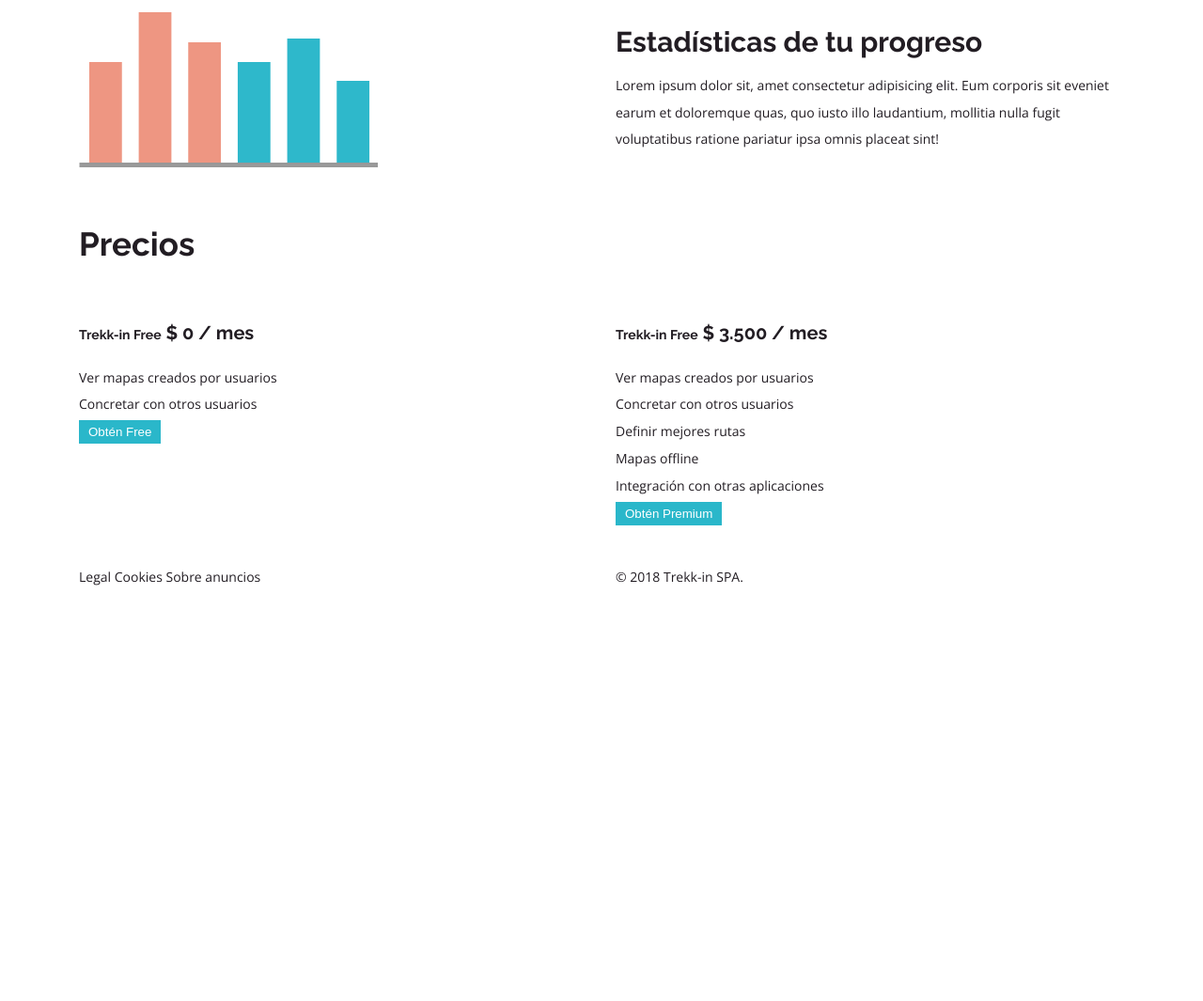
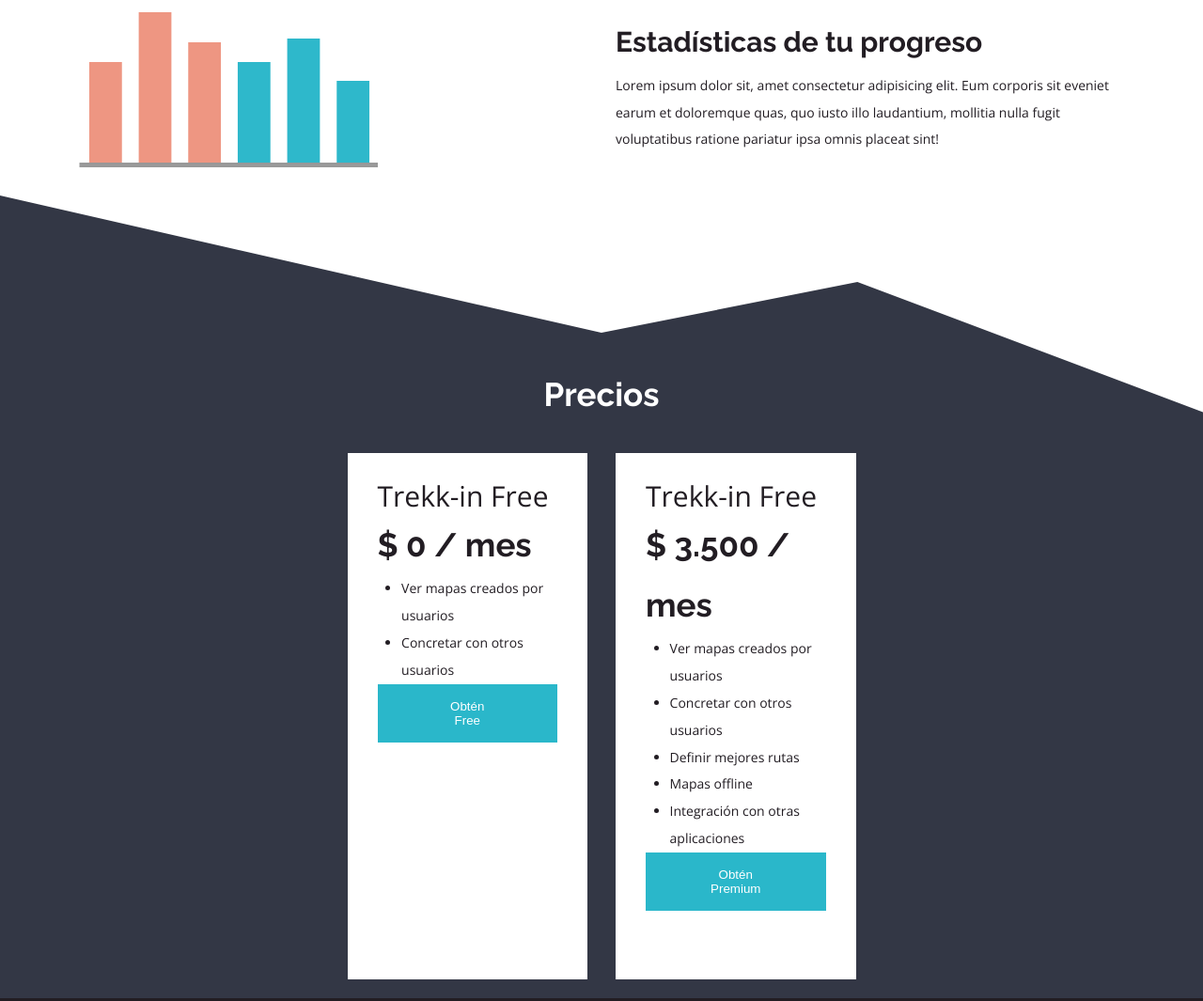
Before and after one commit to Bernabeee/prueba_css, a plain HTML site: page index.html in a window 1280 px wide. Shown: the part 981-2046 px from the top of the page at 94% size. Before the commit the page ends 1630 px from the top, so only its background shows below. Drawn offline with nearby package versions, Linux system fonts and the light colour scheme.

Commit message:
ejercicio prueba

```diff
--- a/assets/sass/abstract/_variables.scss
+++ b/assets/sass/abstract/_variables.scss
@@ -28,7 +28,7 @@
 $raleway: 'Raleway', sans-serif;
 $open-sans: 'Open Sans', sans-serif;
 
-// Pesos tipográficos
+// tamaños tipográficos
 $xxxxx-large: 50px;
 $xxxx-large: 45px;
 $xxx-large: 40px;
--- a/assets/sass/base/_reset.scss
+++ b/assets/sass/base/_reset.scss
@@ -31,9 +31,7 @@
 body {
 	line-height: 1;
 }
-ol, ul {
-	list-style: none;
-}
+
 blockquote, q {
 	quotes: none;
 }
--- a/assets/sass/components/_buttons.scss
+++ b/assets/sass/components/_buttons.scss
@@ -21,4 +21,12 @@
       color: $raising-black;
     }
 
+    &--tree {
+      background-color: $ball-blue;
+      color: $white;
+      padding: 1rem 4rem;
+      display: block;
+      margin: auto;
+    }
+
   }
--- a/assets/sass/layouts/_onboard.scss
+++ b/assets/sass/layouts/_onboard.scss
@@ -9,3 +9,80 @@
       background-size: contain;
     }
   }
+
+  .bg__mountain {
+    background-image: url('../img/bg-price.svg');
+    background-size: cover;
+    padding-top: 10rem;
+  }
+
+  .titulo--position {
+    text-align: center;
+
+  }
+
+  .titulo--color {
+    color: white;
+  }
+
+  .offer {background-color: white;
+    padding: 2rem;
+ overflow: hidden;
+height: 70vh;}
+
+  .offer h4 {
+    font-size: $xx-large;
+  }
+  .offer small {
+    font-size: $x-large;
+    font-weight: lighter;
+  }
+
+  .offer ul {
+    margin-left: 1.6rem;
+
+  }
+
+  .offer__position--uno {
+    grid-column: 4 / 7 !important;
+  }
+
+  .offer__position--dos {
+    grid-column: 7 / 10 !important;
+  }
+
+  @media only screen and (max-width: $viewport-small) {
+    .offer__position--uno {
+      grid-column: 1 / 13 !important;
+    }
+
+    .offer__position--dos {
+      grid-column: 1 / 13 !important;
+    }
+    .offer {background-color: white;
+      padding: 2rem;
+   overflow: hidden;
+  height: 80vh;}
+
+
+  .offer .footer__one {
+    position: relative;
+    top: 22rem;
+
+
+  }
+
+  .offer .footer__two{
+    position: relative;
+    top: 15rem;
+  }
+  }
+
+  .footer--color {
+
+    background-color: $raising-black;
+    color: $white;
+  }
+  .footer--color a {
+    color: $white;
+  }
--- a/index.html
+++ b/index.html
@@ -125,18 +125,21 @@
         </div>
     </section>
 
-    <section class="container">
+    <section class="bg__mountain">
+
+      <div class="container ">
             <div class="row">
                     <div class="col-12">
-                      <h2>Precios</h2>
+                      <h2 class="titulo--position titulo--color">Precios</h2>
                     </div>
             </div>
             <div class="row">
-                    <div class="col-12 col-md-6">
-                      <article class="offer">
+                    <div class="col-12 col-md-4 offer__position--uno">
+                      <article class="offer ">
                         <header>
+                            <small>Trekk-in Free</small>
                           <h4>
-                            <small>Trekk-in Free</small>
+
                             $ 0 / mes
                           </h4>
                         </header>
@@ -144,16 +147,17 @@
                           <li>Ver mapas creados por usuarios</li>
                           <li>Concretar con otros usuarios</li>
                         </ul>
-                        <footer>
-                          <button type="button" class="btn btn--primary">Obtén Free</button>
+                        <footer class="footer__one">
+                          <button type="button" class="btn btn--tree">Obtén Free</button>
                         </footer>
                       </article>
                     </div>
-                    <div class="col-12 col-md-6">
+                    <div class="col-12 col-md-4 offer__position--dos">
                       <article class="offer">
                         <header>
+
+                            <small>Trekk-in Free</small>
                           <h4>
-                            <small>Trekk-in Free</small>
                             $ 3.500 / mes
                           </h4>
                         </header>
@@ -164,14 +168,15 @@
                           <li>Mapas offline</li>
                           <li>Integración con otras aplicaciones</li>
                         </ul>
-                        <footer>
-                          <button type="button" class="btn btn--primary">Obtén Premium</button>
+                        <footer class="footer__two">
+                          <button type="button" class="btn btn--tree">Obtén Premium</button>
                         </footer>
                       </article>
                     </div>
             </div>
+          </div>
     </section>
-    <footer>
+    <footer class="footer--color">
             <div class="container">
               <div class="row">
                 <div class="col-12 col-md-6">
```
Also changed, not shown: assets/css/main.css, 1 other file.
